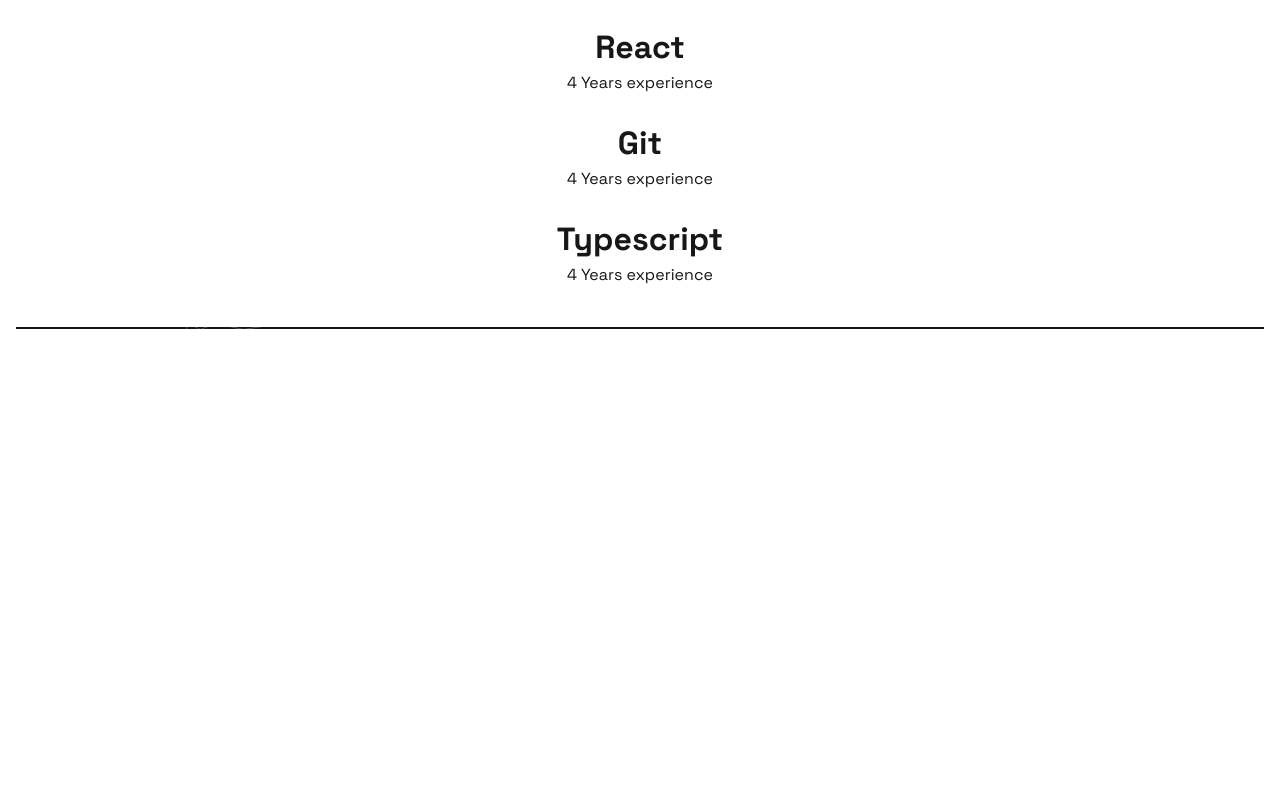
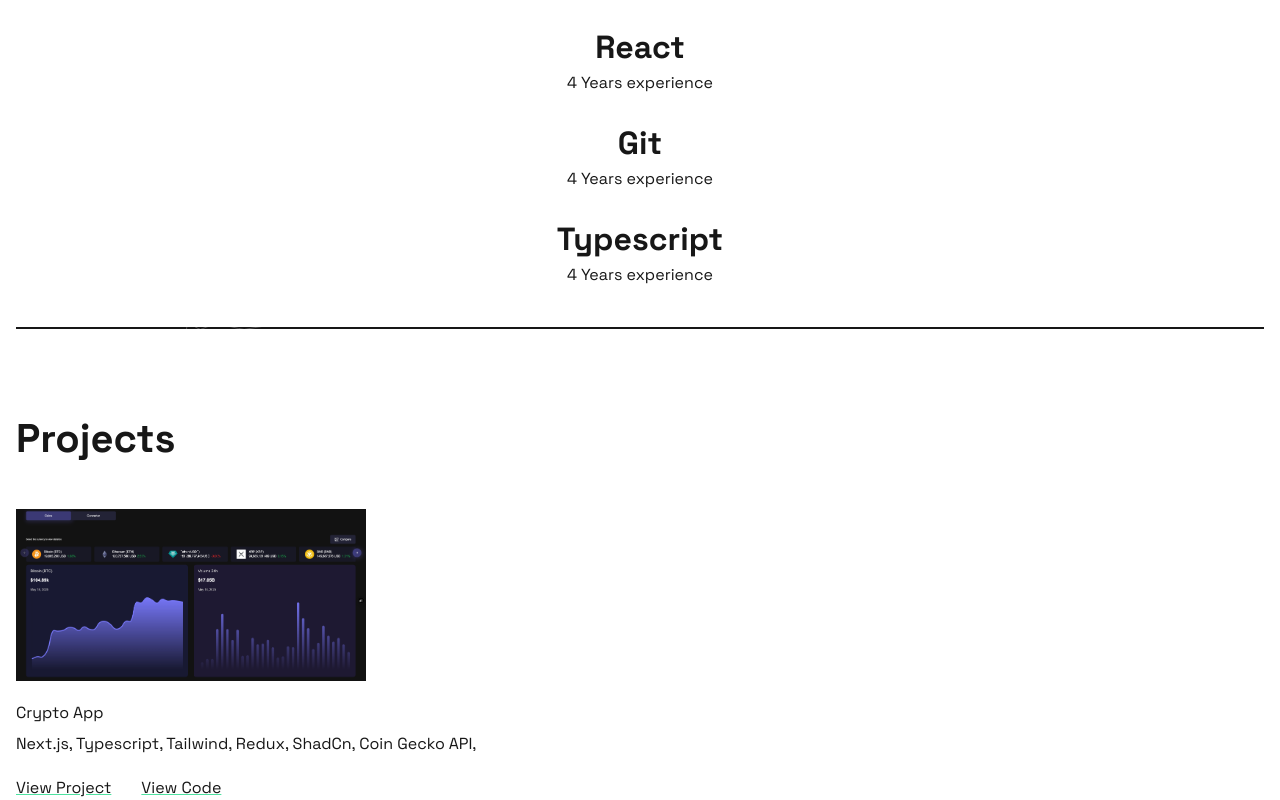
Before and after one commit to daxantz/portfolio, a Next.js app: page / in a window 1280 px wide. Shown: the part 1083-1883 px from the top of the page. Before the commit the page ends 1477 px from the top, so only its background shows below. Built offline with nearby package versions, Linux system fonts and the light colour scheme.

Commit message:
created section for projects

```diff
--- a/app/page.tsx
+++ b/app/page.tsx
@@ -1,5 +1,6 @@
 import Header from "@/components/Header";
 import HeaderText from "@/components/HeaderText";
+import Projects from "@/components/Projects";
 import Skills from "@/components/Skills";
 
 export default function Home() {
@@ -8,6 +9,7 @@
       <Header />
       <HeaderText />
       <Skills />
+      <Projects />
     </>
   );
 }
--- /dev/null
+++ b/components/Projects.tsx
@@ -0,0 +1,66 @@
+import { Project } from "@/lib/types";
+import Image from "next/image";
+import React from "react";
+const projects: Project[] = [
+  {
+    id: 1,
+    image: {
+      path: "/cryptoapp.png",
+      width: 350,
+      height: 250,
+    },
+    title: "Crypto App",
+    skills: [
+      "Next.js",
+      "Typescript",
+      "Tailwind",
+      "Redux",
+      "ShadCn",
+      "Coin Gecko API",
+    ],
+  },
+];
+
+const Projects = () => {
+  return (
+    <div className="mt-[80px] mx-[16px]">
+      <h2 className="font-bold text-[2.5rem]">Projects</h2>
+      <div className="mt-[40px] flex flex-col gap-10">
+        {projects.map((project) => (
+          <ProjectItem key={project.id} project={project} />
+        ))}
+      </div>
+    </div>
+  );
+};
+
+export default Projects;
+
+const ProjectItem = ({ project }: { project: Project }) => {
+  return (
+    <div className="flex flex-col gap-5">
+      <Image
+        src={project.image.path}
+        width={project.image.width}
+        height={project.image.height}
+        alt={`${project.title}'s image`}
+      />
+      <div className="flex flex-col gap-[7px]">
+        <h3 className="">{project.title}</h3>
+        <div>
+          {project.skills.map((skill) => (
+            <span key={skill}>{skill}, </span>
+          ))}
+        </div>
+      </div>
+      <div className="flex gap-[30px]">
+        <button>
+          <span className="underline decoration-[#4EE1A0]">View Project</span>
+        </button>
+        <button>
+          <span className="underline decoration-[#4EE1A0]">View Code</span>
+        </button>
+      </div>
+    </div>
+  );
+};
```
